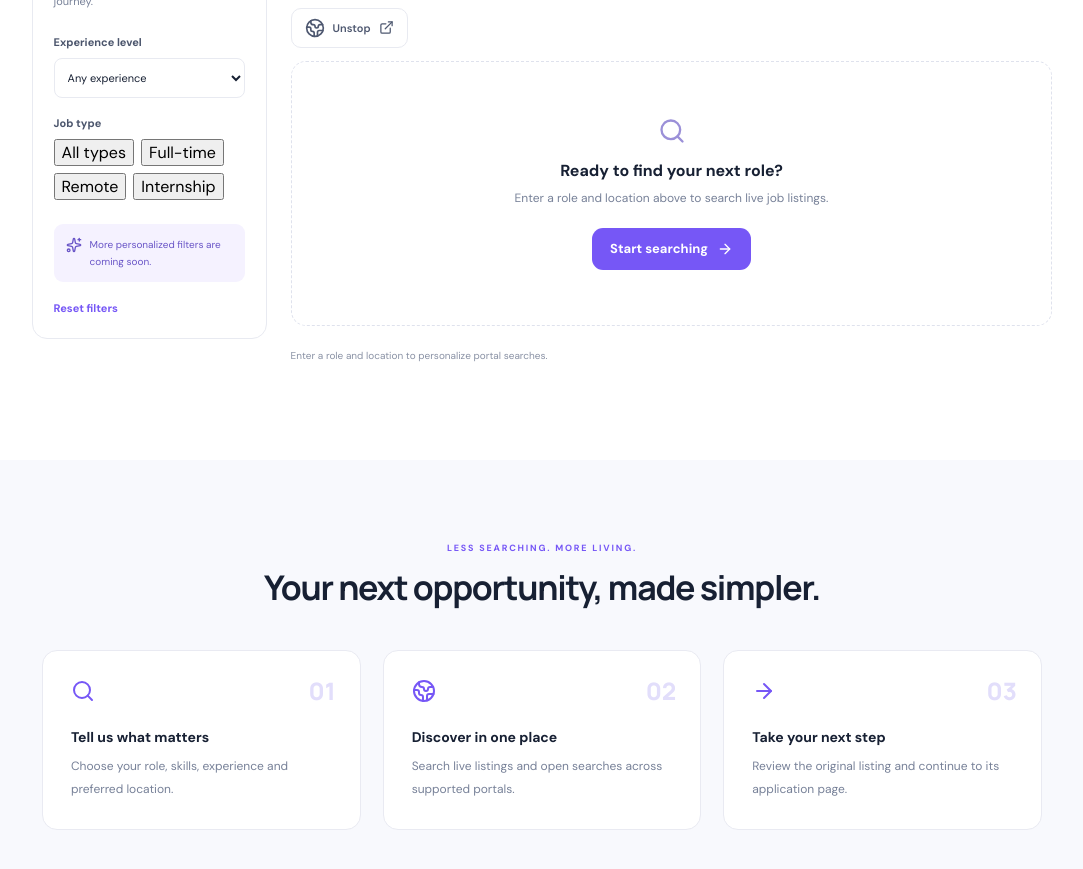
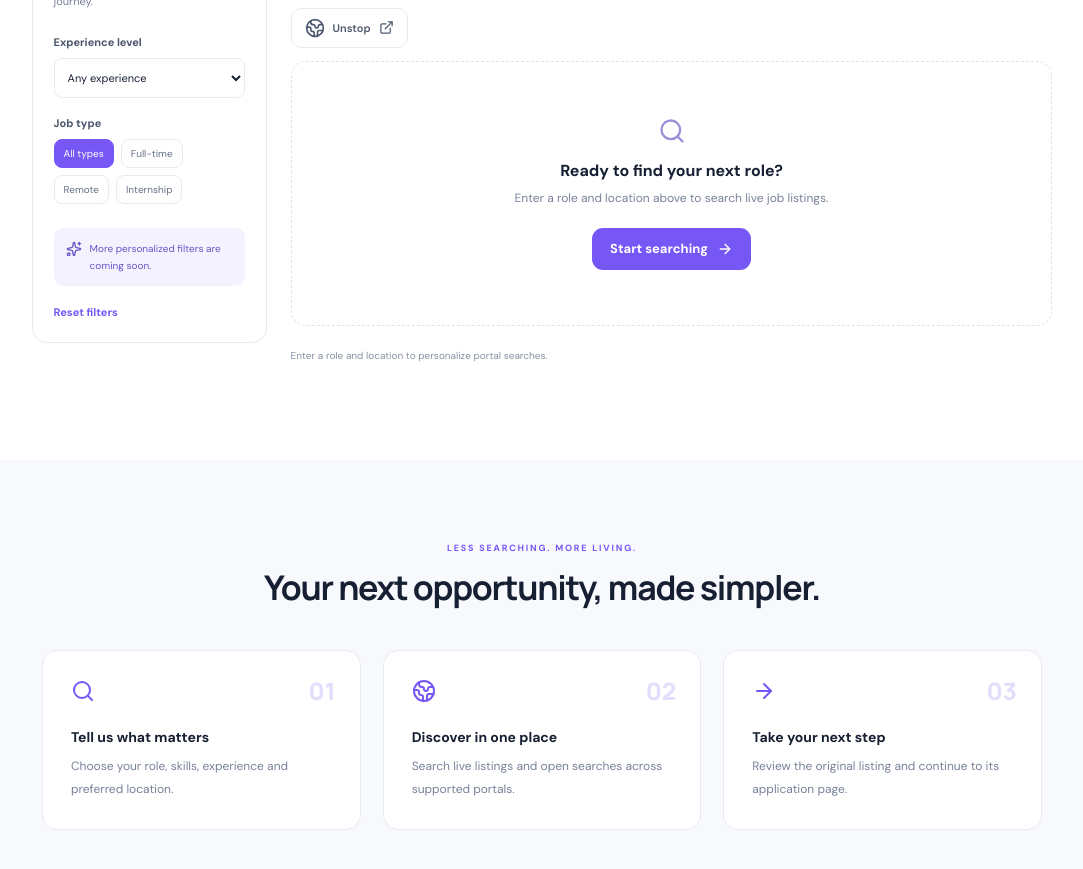
Before and after one commit to harshinibakka/kaam-calm, a React (Vite) app: page / in a window 1280 px wide. Shown: the part 1000-1869 px from the top of the page, without its empty margins (98-1181 px from the left). Built offline with nearby package versions, Linux system fonts and the light colour scheme.

Commit message:
Add styles for filter tag buttons

```diff
--- a/src/styles.css
+++ b/src/styles.css
@@ -479,6 +479,28 @@ a:focus-visible {
   border-radius: 8px;
   color: #667087;
   font-size: 10px;
+}
+
+.filter-tag-button {
+  padding: 7px 9px;
+  border: 1px solid var(--line);
+  border-radius: 8px;
+  color: #667087;
+  background: #fff;
+  font-size: 10px;
+  cursor: pointer;
+  transition: border-color 0.2s ease, color 0.2s ease, background 0.2s ease;
+}
+
+.filter-tag-button:hover {
+  border-color: #d8d0ff;
+  color: var(--purple);
+}
+
+.filter-tag-button.active {
+  border-color: var(--purple);
+  color: #fff;
+  background: var(--purple);
 }
 
 .filter-note {
```
